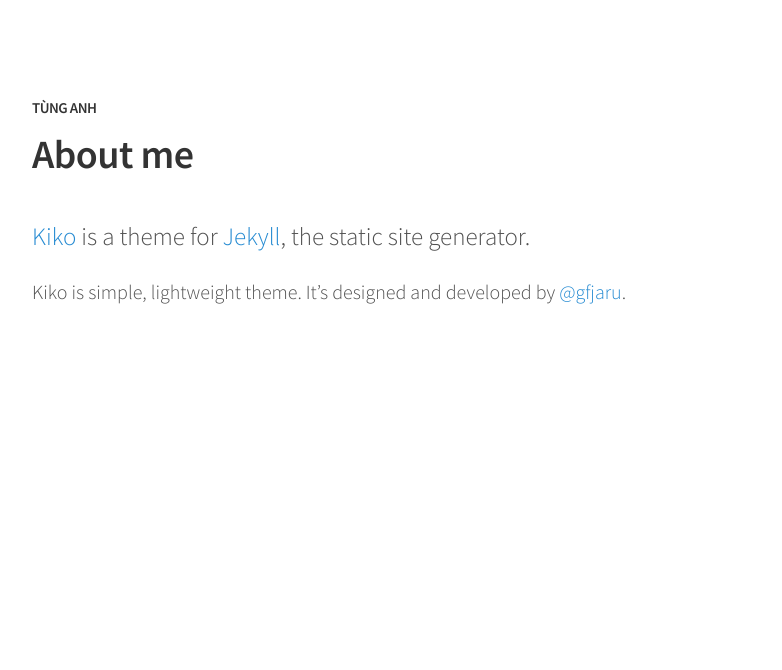
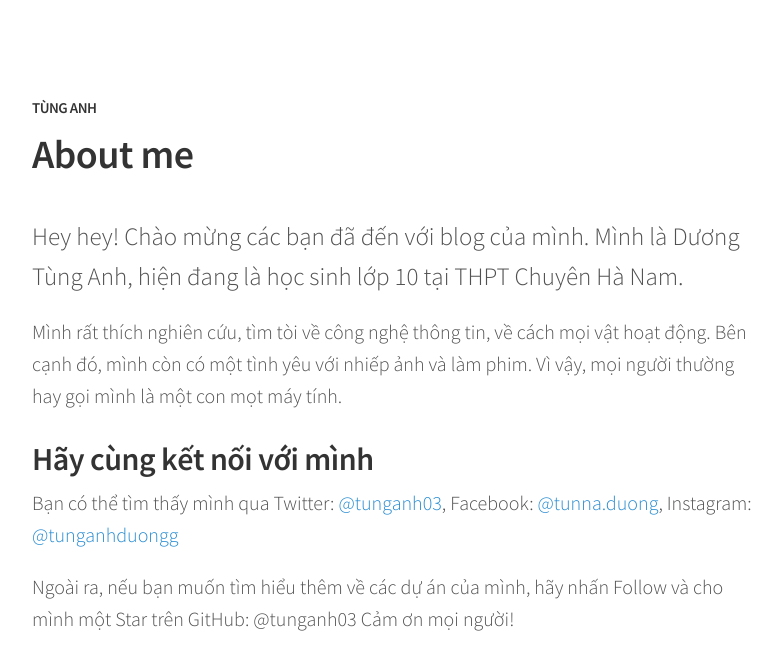
Before and after one commit to duongtunganh/duongtunganh, a Jekyll site: the page built from about.md, in a window 1280 px wide. Shown: the top 670 px of the page, without its empty margins (248-1030 px from the left). Built offline with Jekyll 4.4.1, drawn with Linux system fonts in a browser that asks for light colours.

Commit message:
Update about.md

```diff
--- a/about.md
+++ b/about.md
@@ -3,6 +3,13 @@
 permalink: /about/
 ---
 
-<p class="lead"><a href="http://github.com/gfjaru/Kiko">Kiko</a> is a theme for <a href="http://jekyllrb.com">Jekyll</a>, the static site generator.</p>
+<p class="lead">Hey hey! Chào mừng các bạn đã đến với blog của mình. Mình là Dương Tùng Anh, hiện đang là học sinh lớp 10 tại THPT Chuyên Hà Nam.</p>
 
-Kiko is simple, lightweight theme. It's designed and developed by [@gfjaru](https://twitter.com/gfjaru).
+Mình rất thích nghiên cứu, tìm tòi về công nghệ thông tin, về cách mọi vật hoạt động. Bên cạnh đó, mình còn có một tình yêu với nhiếp ảnh và làm phim. Vì vậy, mọi người thường hay gọi mình là một con mọt máy tính.
+
+## Hãy cùng kết nối với mình
+
+Bạn có thể tìm thấy mình qua Twitter: [@tunganh03](https://twitter.com/tunganh03), Facebook: [@tunna.duong](https://facebook.com/tunna.duong), Instagram: [@tunganhduongg](https://instagram.com/tunganhduongg)
+
+Ngoài ra, nếu bạn muốn tìm hiểu thêm về các dự án của mình, hãy nhấn Follow và cho mình một Star trên GitHub: @tunganh03
+Cảm ơn mọi người!
```
